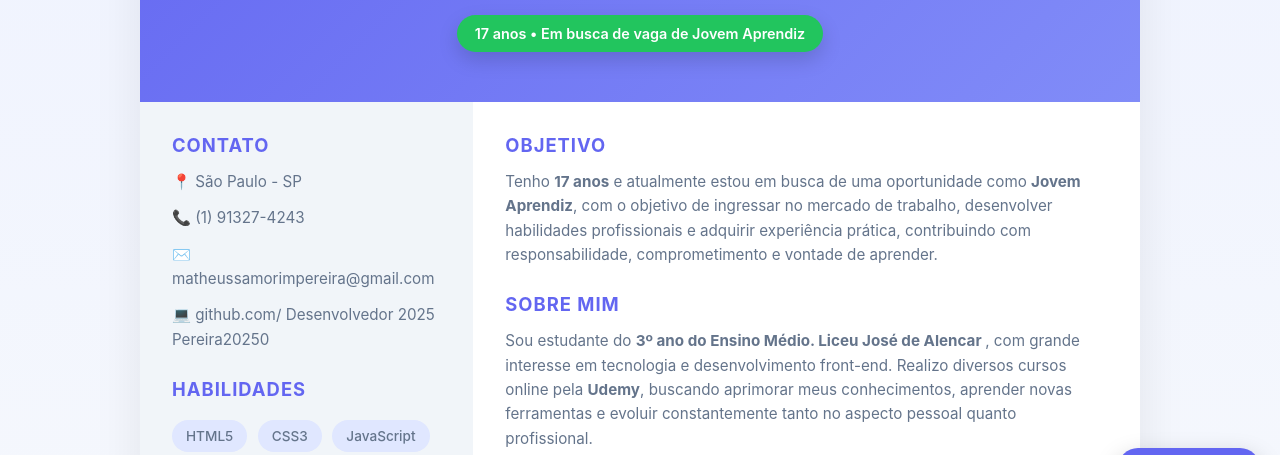
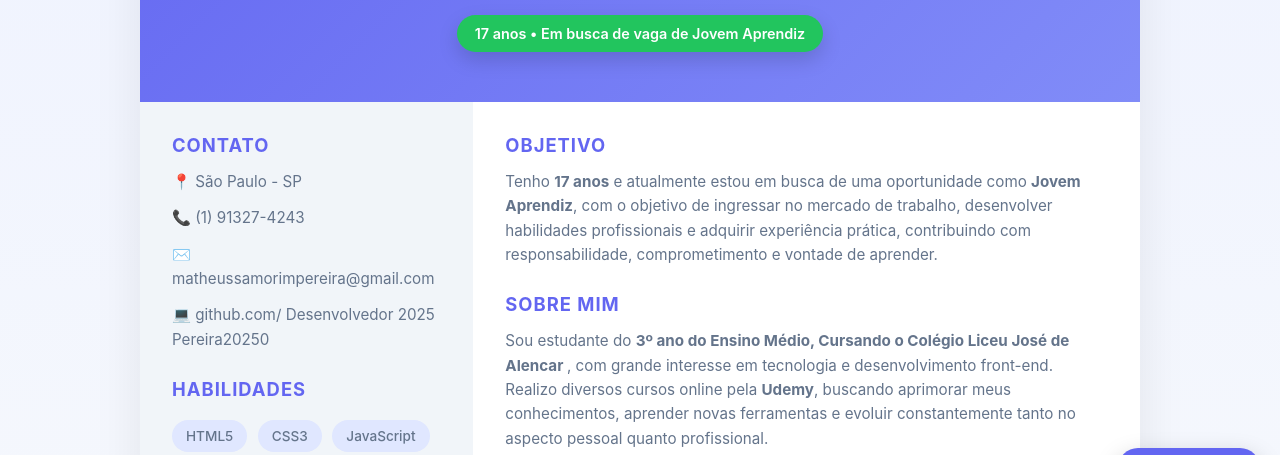
Before and after one commit to Pereira20250/Projeto, a plain HTML site: page index.html in a window 1280 px wide. Shown: the part 292-747 px from the top of the page. Drawn offline with Linux system fonts and the light colour scheme.

Commit message:
Update index.html

```diff
--- a/index.html
+++ b/index.html
@@ -54,7 +54,7 @@ Pereira20250</p>
         <div class="block">
           <h2>Sobre Mim</h2>
           <p>
-            Sou estudante do <strong>3º ano do Ensino Médio. Liceu José de Alencar </strong>, com grande interesse em tecnologia
+            Sou estudante do <strong>3º ano do Ensino Médio, Cursando o Colégio Liceu José de Alencar </strong>, com grande interesse em tecnologia
             e desenvolvimento front-end. Realizo diversos cursos online pela <strong>Udemy</strong>, buscando
             aprimorar meus conhecimentos, aprender novas ferramentas e evoluir constantemente tanto no
             aspecto pessoal quanto profissional.
@@ -88,4 +88,5 @@ Pereira20250</p>
   <script src="script.js"></script>
 
 </body>
+
 </html>
```
